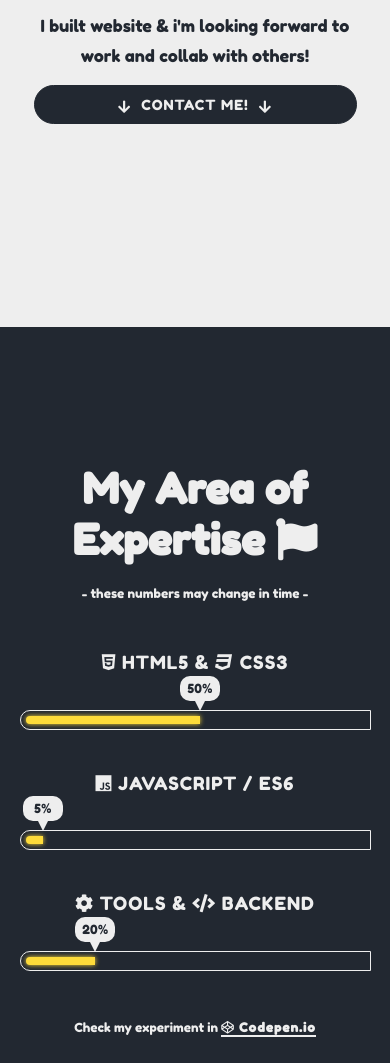
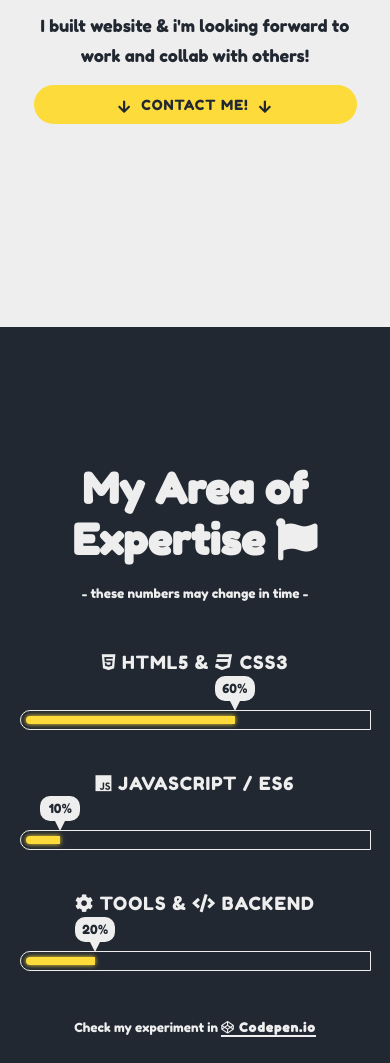
Before and after one commit to ichsanseanaldi/ichsanseanaldi.github.io, a plain HTML site: page index.html in a window 390 px wide. Shown: the part 517-1580 px from the top of the page. Drawn offline with Linux system fonts and the light colour scheme.

Commit message:
color changes

```diff
--- a/index.html
+++ b/index.html
@@ -60,8 +60,8 @@
 					<div class="skill-group">
 						<p><i class="fab fa-html5"></i> HTML5 & <i class="fab fa-css3"></i> CSS3</p>
 						<div class="bar">
-							<div class="fill" data-width="50" style="width: 50%;">
-								<div class="number" data-number="50"></div>
+							<div class="fill" data-width="60" style="width: 60%;">
+								<div class="number" data-number="60"></div>
 							</div>
 
 						</div>
@@ -69,8 +69,8 @@
 					<div class="skill-group">
 						<p> <i class="fab fa-js"></i> Javascript / ES6 </p>
 						<div class="bar">
-							<div class="fill" data-width="5" style="width: 5%;">
-								<div class="number" data-number="5"></div>
+							<div class="fill" data-width="10" style="width: 10%;">
+								<div class="number" data-number="10"></div>
 							</div>
 						</div>
 					</div>
--- a/script.js
+++ b/script.js
@@ -31,6 +31,7 @@ z.forEach(e => {
 })
 
 g.addEventListener('click', () => {
+	g.preventDefault();
 	document.body.scrollTop = 0;
 	document.documentElement.scrollTop = 0;
 })
--- a/style.css
+++ b/style.css
@@ -120,8 +120,8 @@ body {
 }
 
 #link-below:hover {
-	color: var(--color-grey);
-	background-color: var(--color-dark);
+	background-color: var(--color-yellow);
+	border: 1px solid transparent;
 }
 
 .link {
@@ -228,13 +228,13 @@ nav {
 	background-image: url('/aset/profile.jpg');
 	background-size: cover;
 	background-position: center;
-	border: 5px solid var(--color-grey);
+	border: 5px solid var(--color-white);
 	border-radius: 50%;
 	-webkit-border-radius: 50%;
 	-moz-border-radius: 50%;
 	-ms-border-radius: 50%;
 	-o-border-radius: 50%;
-	box-shadow: -5px 10px 20px rgba(0, 0, 0, 0.5);
+	box-shadow: -5px 10px 20px rgba(0, 0, 0, 0.5), inset 0 0 20px rgba(0, 0, 0, 1);
 	position: relative;
 }
 
@@ -383,8 +383,8 @@ footer p {
 	#link-below {
 		width: 100%;
 		margin-bottom: 50px;
-		color: var(--color-grey);
-		background: var(--color-dark);
+		background: var(--color-yellow);
+		border: 1px solid transparent;
 	}
 
 	#last {
```
